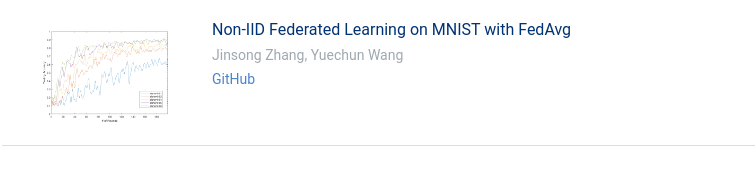
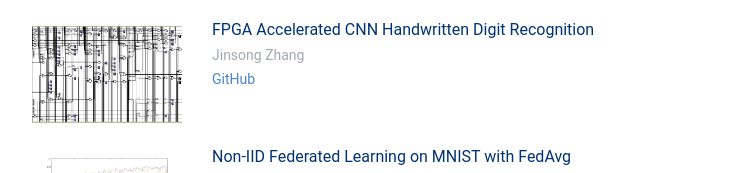
Before and after one commit to Cam2024/Cam2024.github.io, a plain HTML site: page index.html in a window 1280 px wide. Shown: the part 971-1144 px from the top of the page, without its empty margins (158-913 px from the left). Drawn offline with Linux system fonts and the light colour scheme; a web font is replaced by a local one.

Commit message:
Add files via upload

```diff
--- a/index.html
+++ b/index.html
@@ -66,6 +66,16 @@
                     <p>
                        Jinsong Zhang, Susheng Ding <br>
                         <a href="https://github.com/Cam2024/Laser-Slope-Sensing-and-Mapping-Including-UAV-Attitude">GitHub</a>
+                    </p>
+                </div>
+
+                <div class="research-proj">
+                    <img src="images/projects/covtop.png" alt="overview figure"  class="research-thumb"/>
+                    </a>
+                    <a href="https://github.com/Cam2024/Neural-Network-Hardware-Acceleration" class="research-proj-title">FPGA Accelerated CNN Handwritten Digit Recognition</a>
+                    <p>
+                       Jinsong Zhang <br>
+                        <a href="https://github.com/Cam2024/Neural-Network-Hardware-Acceleration">GitHub</a>
                     </p>
                 </div>
 
```
